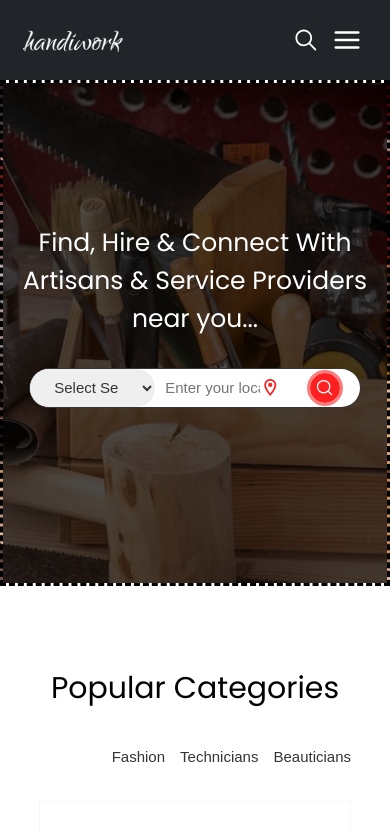
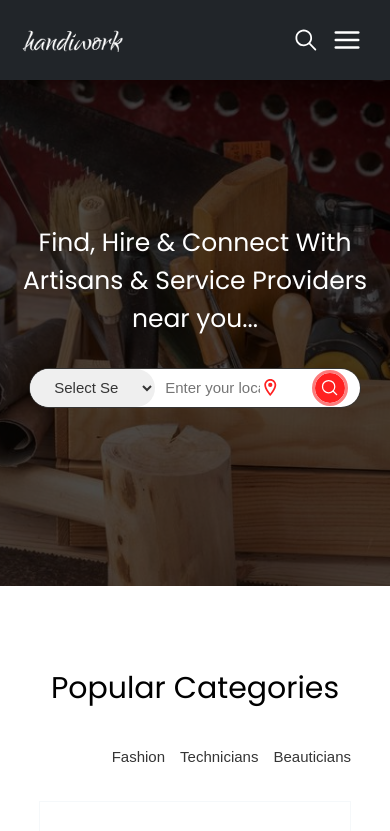
Before and after one commit to Cannyokpoto/page-handiwork, a React (Vite) app: page / in a window 390 px wide. Shown: the top 831 px of the page. Built offline with nearby package versions, Linux system fonts and the light colour scheme; a web font is replaced by a local one.

Commit message:
new commit

```diff
--- a/src/Components/Hero/Hero.css
+++ b/src/Components/Hero/Hero.css
@@ -82,7 +82,6 @@
         background-repeat: no-repeat;
         position: relative;
         overflow-x: hidden;
-        border: dashed;
         margin-top: 80px;
     }
 
--- a/src/Components/SearchBar/SearchBar.jsx
+++ b/src/Components/SearchBar/SearchBar.jsx
@@ -214,7 +214,7 @@ const SearchBarStyle = styled.div`
             animation-fill-mode: forwards;
             animation-iteration-count: infinite;
             position: absolute;
-            right: 20px;
+            right: 15px;
         }
 
 
```
